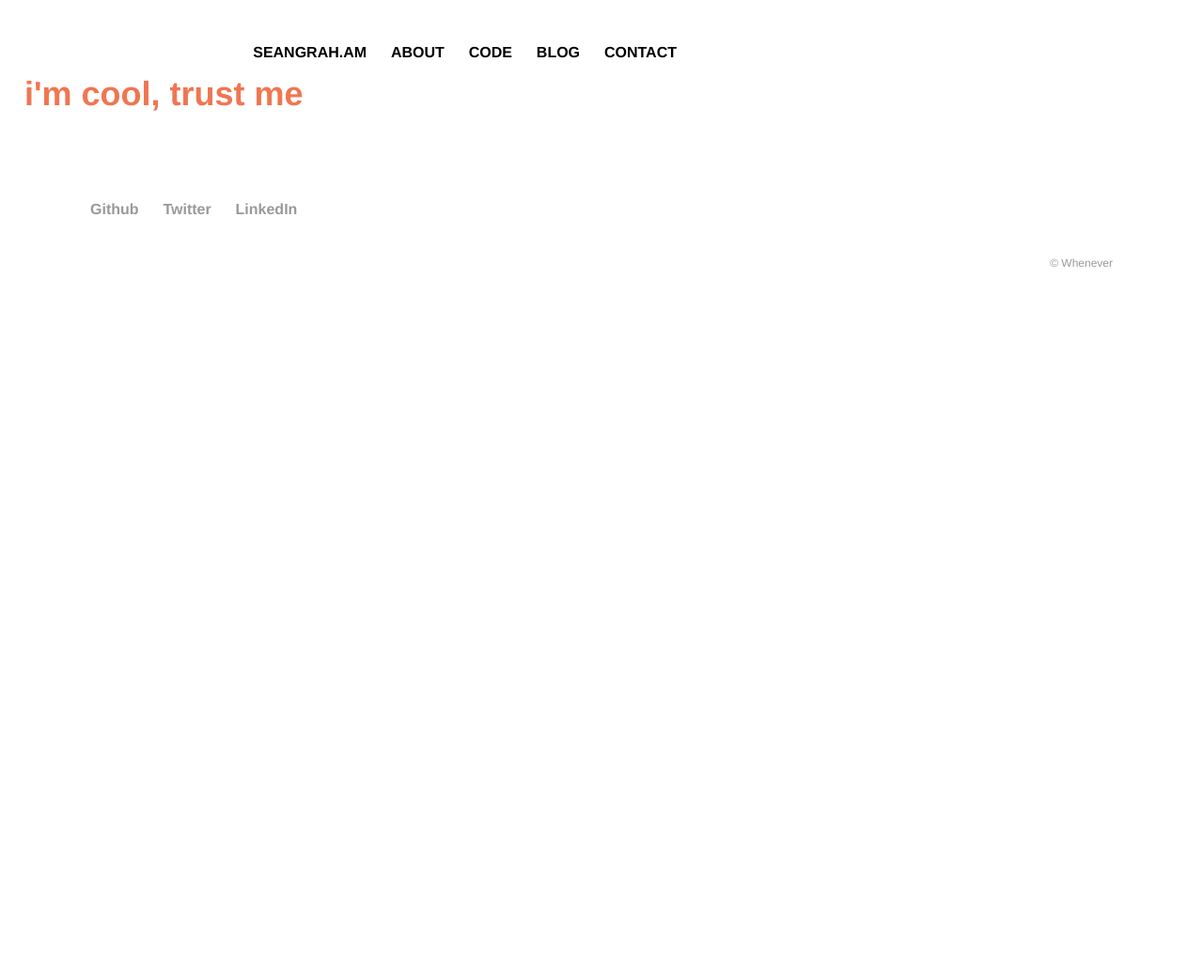
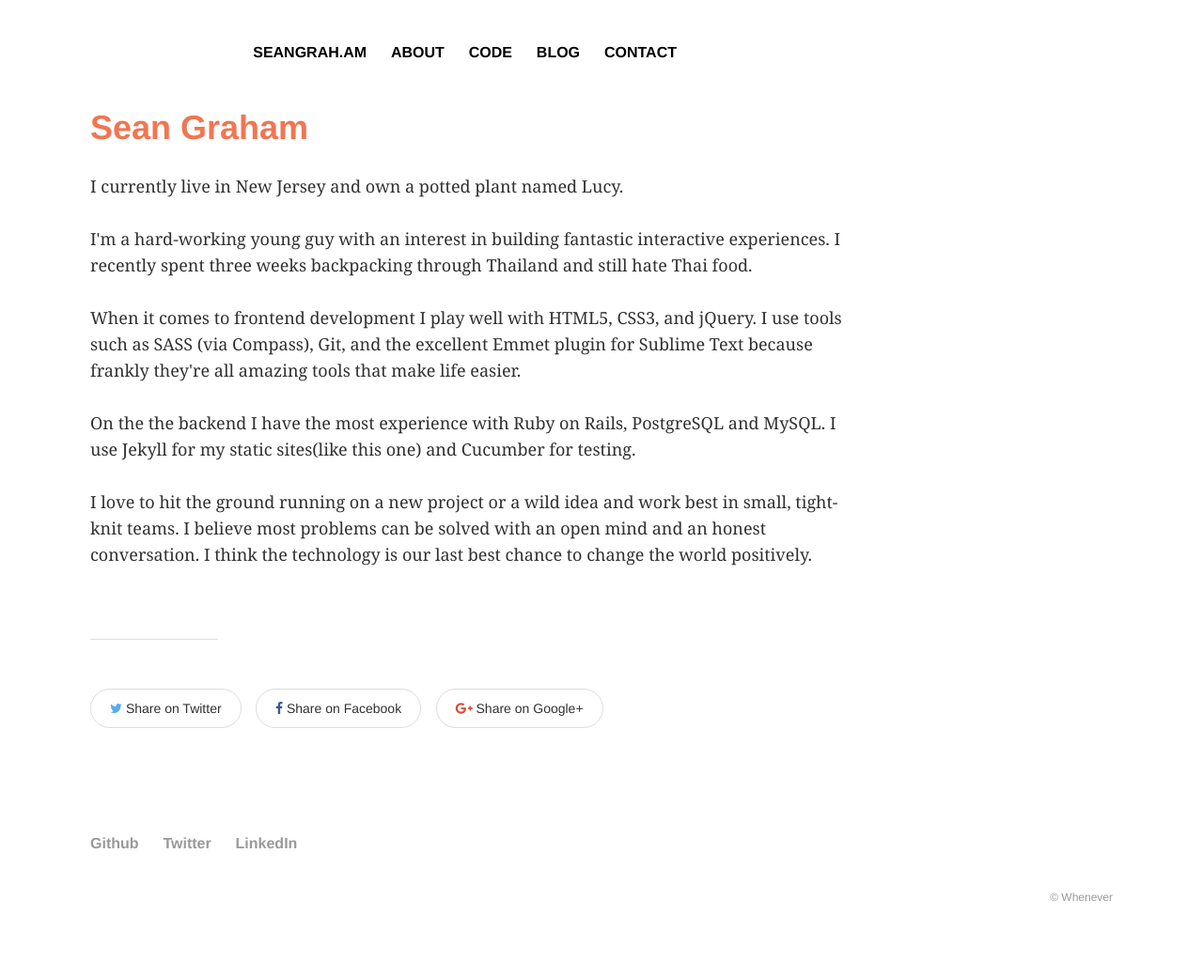
Before and after one commit to cavemangraham/Folio, a Jekyll site: the page built from about/index.md, in a window 1280 px wide. Shown: the whole page at 94% size. Built offline with Jekyll 4.4.1, drawn with Linux system fonts in a browser that asks for light colours; before the commit the page ends 900 px from its top, so only the background shows below that.

```diff
--- a/about/index.md
+++ b/about/index.md
@@ -1,5 +1,17 @@
 ---
-layout: default
+layout: article
 ---
-<h1 class="home-title">i'm cool, trust me</h1>
-<h2></h2>
+<h1 class="home-title">Sean Graham</h1>
+
+<body>
+	<p>I currently live in New Jersey and own a potted plant named Lucy.<br><br>
+
+	I'm a hard-working young guy with an interest in building fantastic interactive experiences. I recently spent three weeks backpacking through Thailand and still hate Thai food.<br><br>
+
+	When it comes to frontend development I play well with HTML5, CSS3, and jQuery. I use tools such as SASS (via Compass), Git, and the excellent Emmet plugin for Sublime Text because frankly they're all amazing tools that make life easier.<br><br>
+
+	On the the backend I have the most experience with Ruby on Rails, PostgreSQL and MySQL. I use Jekyll for my static sites(like this one) and Cucumber for testing. <br><br>
+
+	I love to hit the ground running on a new project or a wild idea and work best in small, tight-knit teams. I believe most problems can be solved with an open mind and an honest conversation. I think the technology is our last best chance to change the world positively.<br><br>
+	</p>
+</body>
```
Also changed, not shown: index.md (+2 -1 lines).
